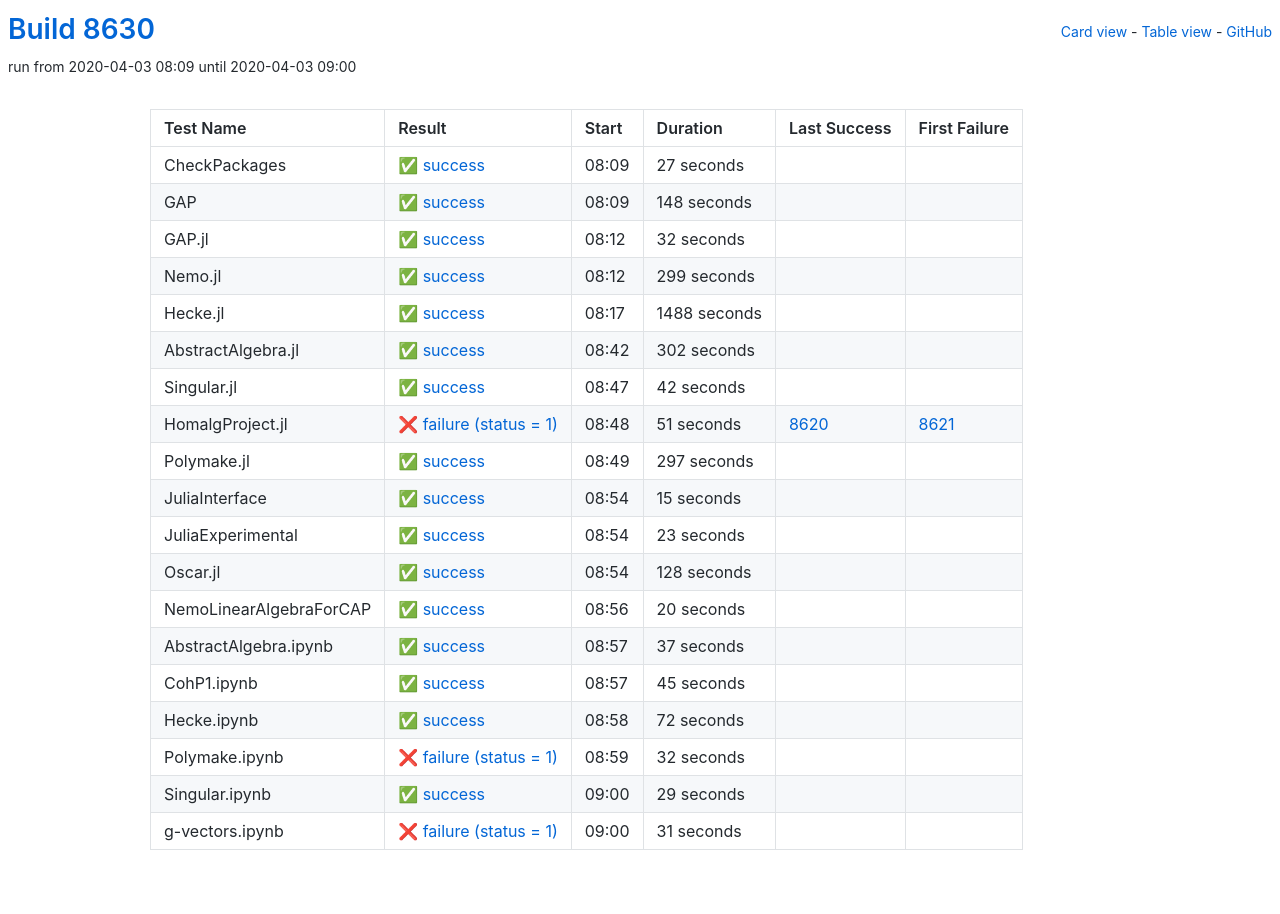
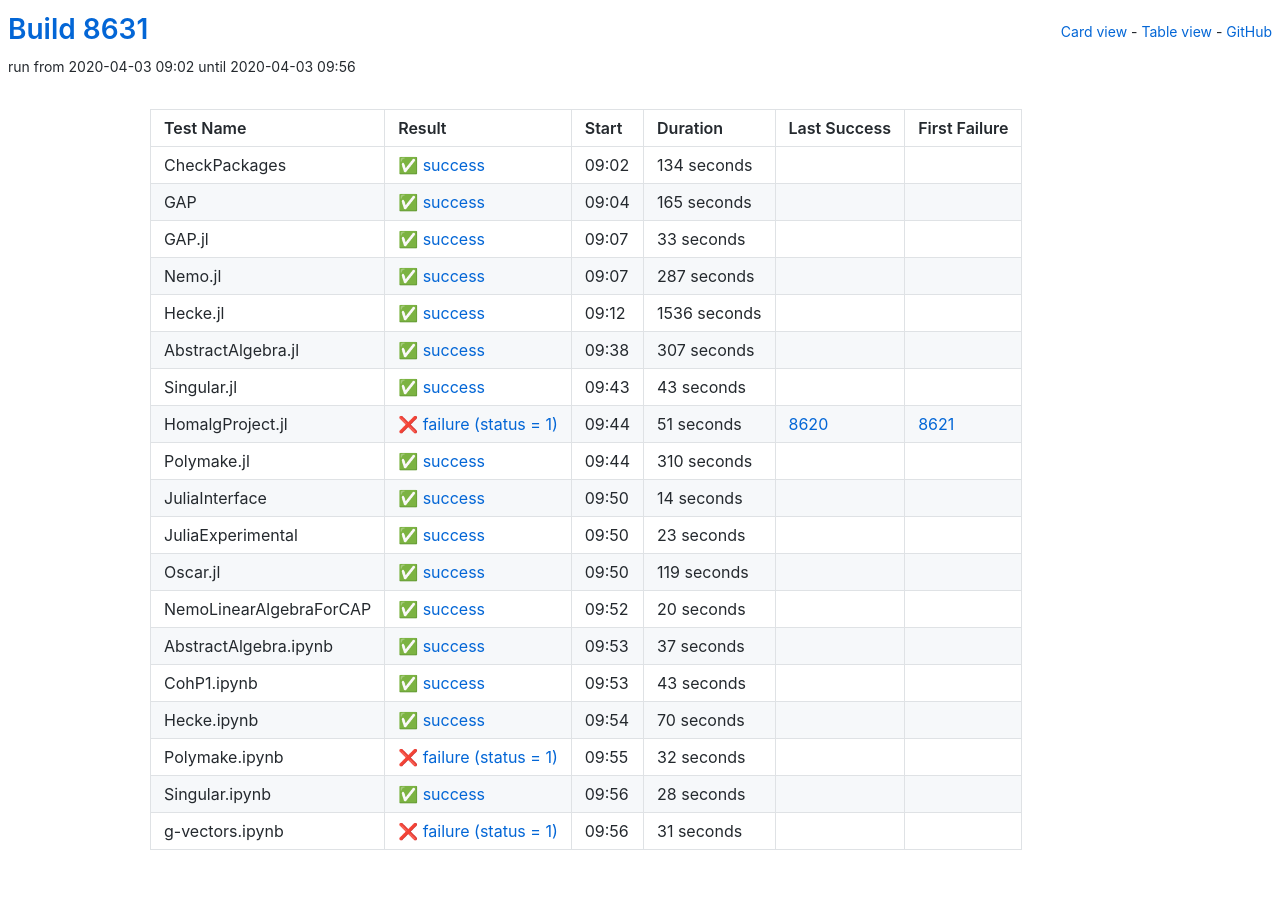
Before and after one commit to oscar-system/oscar-ci-status, a Jekyll site: the page built from table.html, in a window 1280 px wide. Built offline with Jekyll 4.4.1, drawn with Linux system fonts in a browser that asks for light colours.

Commit message:
Build 8631

```diff
--- a/_data/ci.yml
+++ b/_data/ci.yml
@@ -1,82 +1,82 @@
-build: 8630
-build_url: https://oscarci.mathematik.uni-kl.de/job/oscar/8630/
+build: 8631
+build_url: https://oscarci.mathematik.uni-kl.de/job/oscar/8631/
 job: oscar
 tests:
-- duration: 27
+- duration: 134
   exitcode: 0
   first_failure: false
   first_failure_url: null
   last_success: false
   last_success_url: null
-  log: https://oscarci.mathematik.uni-kl.de/job/oscar/8630/artifact/logs/build-8630/CheckPackages.log
+  log: https://oscarci.mathematik.uni-kl.de/job/oscar/8631/artifact/logs/build-8631/CheckPackages.log
   name: CheckPackages
-  start: 2020-04-03 08:09
+  start: 2020-04-03 09:02
   status: success
   success: true
-- duration: 148
+- duration: 165
   exitcode: 0
   first_failure: false
   first_failure_url: null
   last_success: false
   last_success_url: null
-  log: https://oscarci.mathematik.uni-kl.de/job/oscar/8630/artifact/logs/build-8630/GAP.log
+  log: https://oscarci.mathematik.uni-kl.de/job/oscar/8631/artifact/logs/build-8631/GAP.log
   name: GAP
-  start: 2020-04-03 08:09
+  start: 2020-04-03 09:04
   status: success
   success: true
-- duration: 32
+- duration: 33
   exitcode: 0
   first_failure: false
   first_failure_url: null
   last_success: false
   last_success_url: null
-  log: https://oscarci.mathematik.uni-kl.de/job/oscar/8630/artifact/logs/build-8630/GAP.jl.log
+  log: https://oscarci.mathematik.uni-kl.de/job/oscar/8631/artifact/logs/build-8631/GAP.jl.log
   name: GAP.jl
-  start: 2020-04-03 08:12
+  start: 2020-04-03 09:07
   status: success
   success: true
-- duration: 299
+- duration: 287
   exitcode: 0
   first_failure: false
   first_failure_url: null
   last_success: false
   last_success_url: null
-  log: https://oscarci.mathematik.uni-kl.de/job/oscar/8630/artifact/logs/build-8630/Nemo.jl.log
+  log: https://oscarci.mathematik.uni-kl.de/job/oscar/8631/artifact/logs/build-8631/Nemo.jl.log
   name: Nemo.jl
-  start: 2020-04-03 08:12
+  start: 2020-04-03 09:07
   status: success
   success: true
-- duration: 1488
+- duration: 1536
   exitcode: 0
   first_failure: false
   first_failure_url: null
   last_success: false
   last_success_url: null
-  log: https://oscarci.mathematik.uni-kl.de/job/oscar/8630/artifact/logs/build-8630/Hecke.jl.log
+  log: https://oscarci.mathematik.uni-kl.de/job/oscar/8631/artifact/logs/build-8631/Hecke.jl.log
   name: Hecke.jl
-  start: 2020-04-03 08:17
+  start: 2020-04-03 09:12
   status: success
   success: true
-- duration: 302
+- duration: 307
   exitcode: 0
   first_failure: false
   first_failure_url: null
   last_success: false
   last_success_url: null
-  log: https://oscarci.mathematik.uni-kl.de/job/oscar/8630/artifact/logs/build-8630/AbstractAlgebra.jl.log
+  log: https://oscarci.mathematik.uni-kl.de/job/oscar/8631/artifact/logs/build-8631/AbstractAlgebra.jl.log
   name: AbstractAlgebra.jl
-  start: 2020-04-03 08:42
+  start: 2020-04-03 09:38
   status: success
   success: true
-- duration: 42
+- duration: 43
   exitcode: 0
   first_failure: false
   first_failure_url: null
   last_success: false
   last_success_url: null
-  log: https://oscarci.mathematik.uni-kl.de/job/oscar/8630/artifact/logs/build-8630/Singular.jl.log
+  log: https://oscarci.mathematik.uni-kl.de/job/oscar/8631/artifact/logs/build-8631/Singular.jl.log
   name: Singular.jl
-  start: 2020-04-03 08:47
+  start: 2020-04-03 09:43
   status: success
   success: true
 - duration: 51
@@ -85,31 +85,31 @@ tests:
   first_failure_url: https://oscarci.mathematik.uni-kl.de/job/oscar/8621/
   last_success: 8620
   last_success_url: https://oscarci.mathematik.uni-kl.de/job/oscar/8620/
-  log: https://oscarci.mathematik.uni-kl.de/job/oscar/8630/artifact/logs/build-8630/HomalgProject.jl.log
+  log: https://oscarci.mathematik.uni-kl.de/job/oscar/8631/artifact/logs/build-8631/HomalgProject.jl.log
   name: HomalgProject.jl
-  start: 2020-04-03 08:48
+  start: 2020-04-03 09:44
   status: failure
   success: false
-- duration: 297
+- duration: 310
   exitcode: 0
   first_failure: false
   first_failure_url: null
   last_success: false
   last_success_url: null
-  log: https://oscarci.mathematik.uni-kl.de/job/oscar/8630/artifact/logs/build-8630/Polymake.jl.log
+  log: https://oscarci.mathematik.uni-kl.de/job/oscar/8631/artifact/logs/build-8631/Polymake.jl.log
   name: Polymake.jl
-  start: 2020-04-03 08:49
+  start: 2020-04-03 09:44
   status: success
   success: true
-- duration: 15
+- duration: 14
   exitcode: 0
   first_failure: false
   first_failure_url: null
   last_success: false
   last_success_url: null
-  log: https://oscarci.mathematik.uni-kl.de/job/oscar/8630/artifact/logs/build-8630/JuliaInterface.log
+  log: https://oscarci.mathematik.uni-kl.de/job/oscar/8631/artifact/logs/build-8631/JuliaInterface.log
   name: JuliaInterface
-  start: 2020-04-03 08:54
+  start: 2020-04-03 09:50
   status: success
   success: true
 - duration: 23
@@ -118,20 +118,20 @@ tests:
   first_failure_url: null
   last_success: false
   last_success_url: null
-  log: https://oscarci.mathematik.uni-kl.de/job/oscar/8630/artifact/logs/build-8630/JuliaExperimental.log
+  log: https://oscarci.mathematik.uni-kl.de/job/oscar/8631/artifact/logs/build-8631/JuliaExperimental.log
   name: JuliaExperimental
-  start: 2020-04-03 08:54
+  start: 2020-04-03 09:50
   status: success
   success: true
-- duration: 128
+- duration: 119
   exitcode: 0
   first_failure: false
   first_failure_url: null
   last_success: false
   last_success_url: null
-  log: https://oscarci.mathematik.uni-kl.de/job/oscar/8630/artifact/logs/build-8630/Oscar.jl.log
+  log: https://oscarci.mathematik.uni-kl.de/job/oscar/8631/artifact/logs/build-8631/Oscar.jl.log
   name: Oscar.jl
-  start: 2020-04-03 08:54
+  start: 2020-04-03 09:50
   status: success
   success: true
 - duration: 20
@@ -140,9 +140,9 @@ tests:
   first_failure_url: null
   last_success: false
   last_success_url: null
-  log: https://oscarci.mathematik.uni-kl.de/job/oscar/8630/artifact/logs/build-8630/NemoLinearAlgebraForCAP.log
+  log: https://oscarci.mathematik.uni-kl.de/job/oscar/8631/artifact/logs/build-8631/NemoLinearAlgebraForCAP.log
   name: NemoLinearAlgebraForCAP
-  start: 2020-04-03 08:56
+  start: 2020-04-03 09:52
   status: success
   success: true
 - duration: 37
@@ -151,31 +151,31 @@ tests:
   first_failure_url: null
   last_success: false
   last_success_url: null
-  log: https://oscarci.mathematik.uni-kl.de/job/oscar/8630/artifact/logs/build-8630/AbstractAlgebra.ipynb.log
+  log: https://oscarci.mathematik.uni-kl.de/job/oscar/8631/artifact/logs/build-8631/AbstractAlgebra.ipynb.log
   name: AbstractAlgebra.ipynb
-  start: 2020-04-03 08:57
+  start: 2020-04-03 09:53
   status: success
   success: true
-- duration: 45
+- duration: 43
   exitcode: 0
   first_failure: false
   first_failure_url: null
   last_success: false
   last_success_url: null
-  log: https://oscarci.mathematik.uni-kl.de/job/oscar/8630/artifact/logs/build-8630/CohP1.ipynb.log
+  log: https://oscarci.mathematik.uni-kl.de/job/oscar/8631/artifact/logs/build-8631/CohP1.ipynb.log
   name: CohP1.ipynb
-  start: 2020-04-03 08:57
+  start: 2020-04-03 09:53
   status: success
   success: true
-- duration: 72
+- duration: 70
   exitcode: 0
   first_failure: false
   first_failure_url: null
   last_success: false
   last_success_url: null
-  log: https://oscarci.mathematik.uni-kl.de/job/oscar/8630/artifact/logs/build-8630/Hecke.ipynb.log
+  log: https://oscarci.mathematik.uni-kl.de/job/oscar/8631/artifact/logs/build-8631/Hecke.ipynb.log
   name: Hecke.ipynb
-  start: 2020-04-03 08:58
+  start: 2020-04-03 09:54
   status: success
   success: true
 - duration: 32
@@ -184,20 +184,20 @@ tests:
   first_failure_url: null
   last_success: false
   last_success_url: null
-  log: https://oscarci.mathematik.uni-kl.de/job/oscar/8630/artifact/logs/build-8630/Polymake.ipynb.log
+  log: https://oscarci.mathematik.uni-kl.de/job/oscar/8631/artifact/logs/build-8631/Polymake.ipynb.log
   name: Polymake.ipynb
-  start: 2020-04-03 08:59
+  start: 2020-04-03 09:55
   status: failure
   success: false
-- duration: 29
+- duration: 28
   exitcode: 0
   first_failure: false
   first_failure_url: null
   last_success: false
   last_success_url: null
-  log: https://oscarci.mathematik.uni-kl.de/job/oscar/8630/artifact/logs/build-8630/Singular.ipynb.log
+  log: https://oscarci.mathematik.uni-kl.de/job/oscar/8631/artifact/logs/build-8631/Singular.ipynb.log
   name: Singular.ipynb
-  start: 2020-04-03 09:00
+  start: 2020-04-03 09:56
   status: success
   success: true
 - duration: 31
@@ -206,8 +206,8 @@ tests:
   first_failure_url: null
   last_success: false
   last_success_url: null
-  log: https://oscarci.mathematik.uni-kl.de/job/oscar/8630/artifact/logs/build-8630/g-vectors.ipynb.log
+  log: https://oscarci.mathematik.uni-kl.de/job/oscar/8631/artifact/logs/build-8631/g-vectors.ipynb.log
   name: g-vectors.ipynb
-  start: 2020-04-03 09:00
+  start: 2020-04-03 09:56
   status: failure
   success: false
```
Also changed, not shown: README.md.
